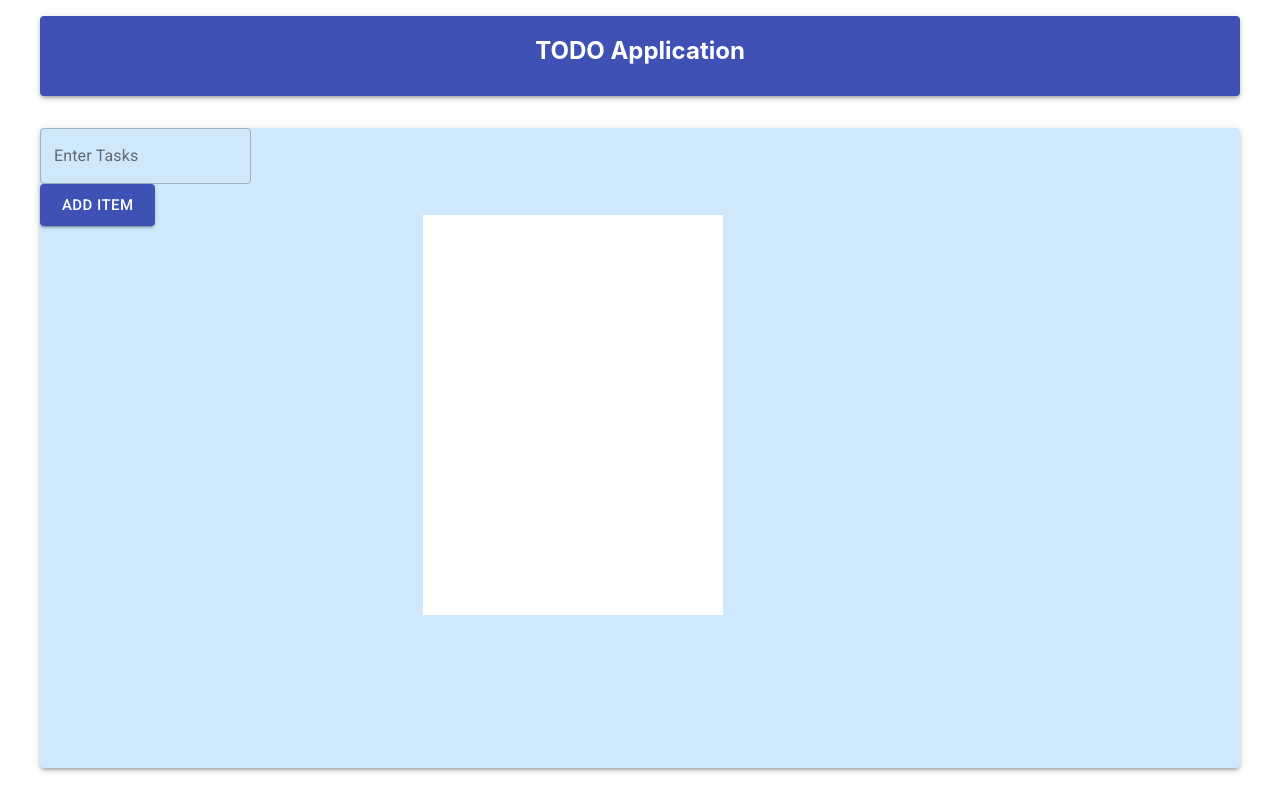
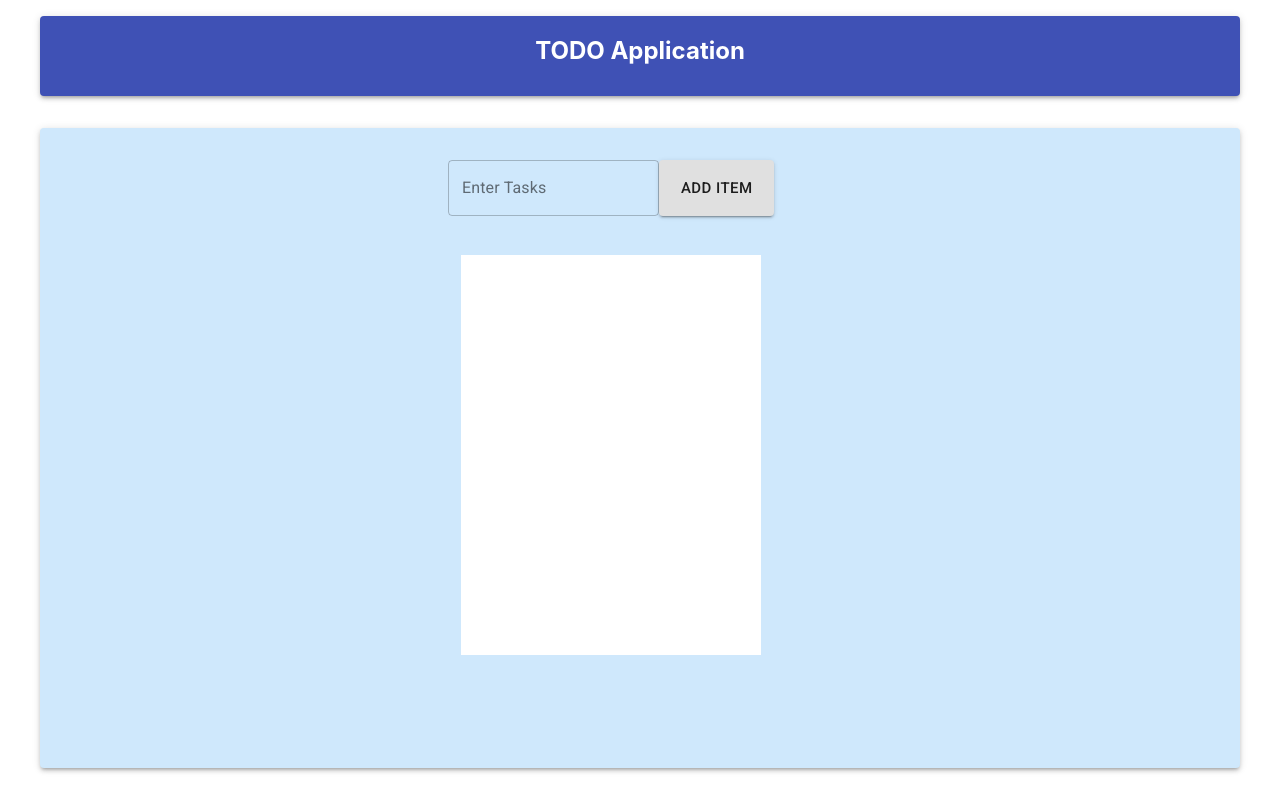
Before and after one commit to megha201095/todo-app, a React (Create React App) app: page / in a window 1280 px wide. Built offline with nearby package versions, Linux system fonts and the light colour scheme.

Commit message:
css done

```diff
--- a/src/components/List.jsx
+++ b/src/components/List.jsx
@@ -11,8 +11,8 @@ const useStyles = makeStyles((theme) => ({
     maxWidth: 300,
     backgroundColor: theme.palette.background.paper,
     position: 'absolute',
-    top: '30%',
-    left: '35%',
+    top: '35%',
+    left: '38%',
     margin: '-25px 0 0 -25px',
   },
 }));
--- a/src/index.css
+++ b/src/index.css
@@ -11,3 +11,9 @@ code {
   font-family: source-code-pro, Menlo, Monaco, Consolas, 'Courier New',
     monospace;
 }
+@media only screen and (max-width: 768px) {
+  /* For mobile phones: */
+  [class*="col-"] {
+    width: 100%;
+  }
+}
--- a/src/pages/Home.jsx
+++ b/src/pages/Home.jsx
@@ -70,12 +70,16 @@ class HomePage extends React.Component {
     }
 
     render() {
-      const classes = this.props;
       const { list, task } = this.state
       return (
         <>
-        <form className={classes.root} noValidate autoComplete="off">
-        <TextField id="outlined-basic"
+        <div style={{"position": "absolute", "top": "20%","left": "35%",
+        "columnCount": "2", "display": "flex","align-items": "normal"
+       }}>
+        <form
+        noValidate
+        autoComplete="off">
+        <TextField id="standard-basic"
          label="Enter Tasks"
          variant="outlined"
          size="medium"
@@ -87,10 +91,12 @@ class HomePage extends React.Component {
         }}
         />
       </form>
-      <ItemList data={list} deleteFunc={this.deleteItem}/>
-      <Button onClick={this.handleClick} variant="contained" color="primary" size="large">
+      <Button onClick={this.handleClick} variant="contained" color="default" size="large">
         Add Item
       </Button>
+      </div>
+      <ItemList data={list} deleteFunc={this.deleteItem}/>
+
       </>
       );
     }
```
